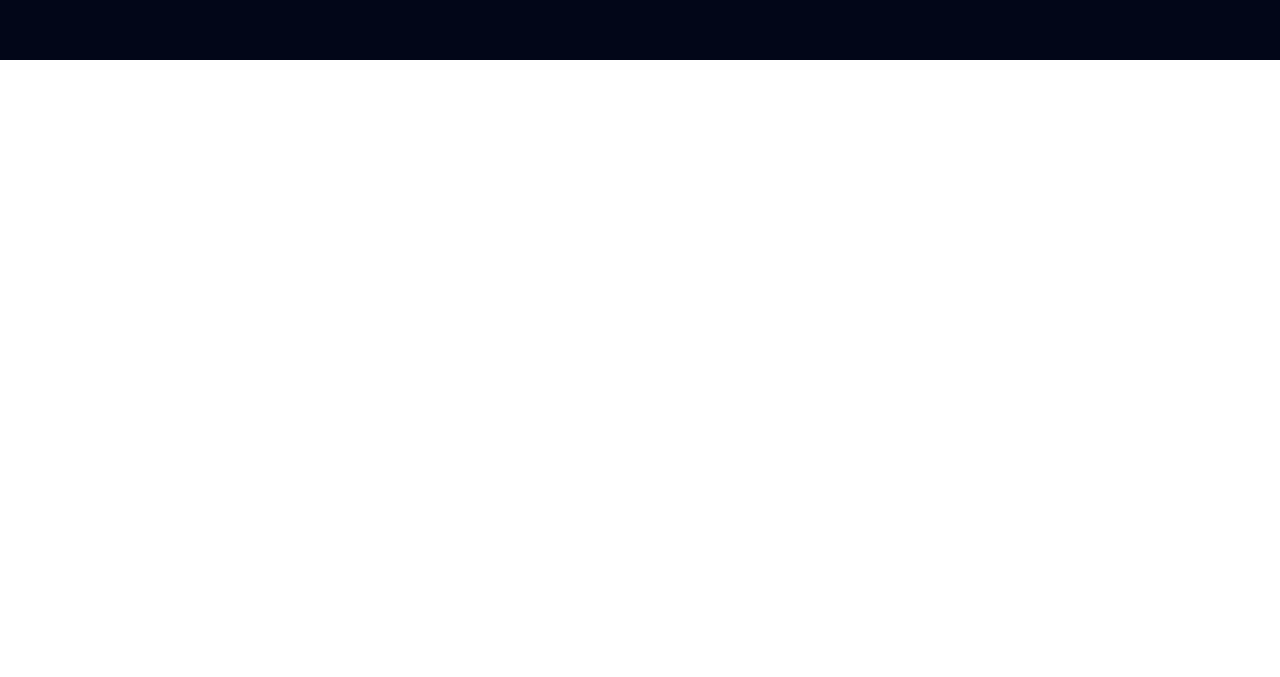
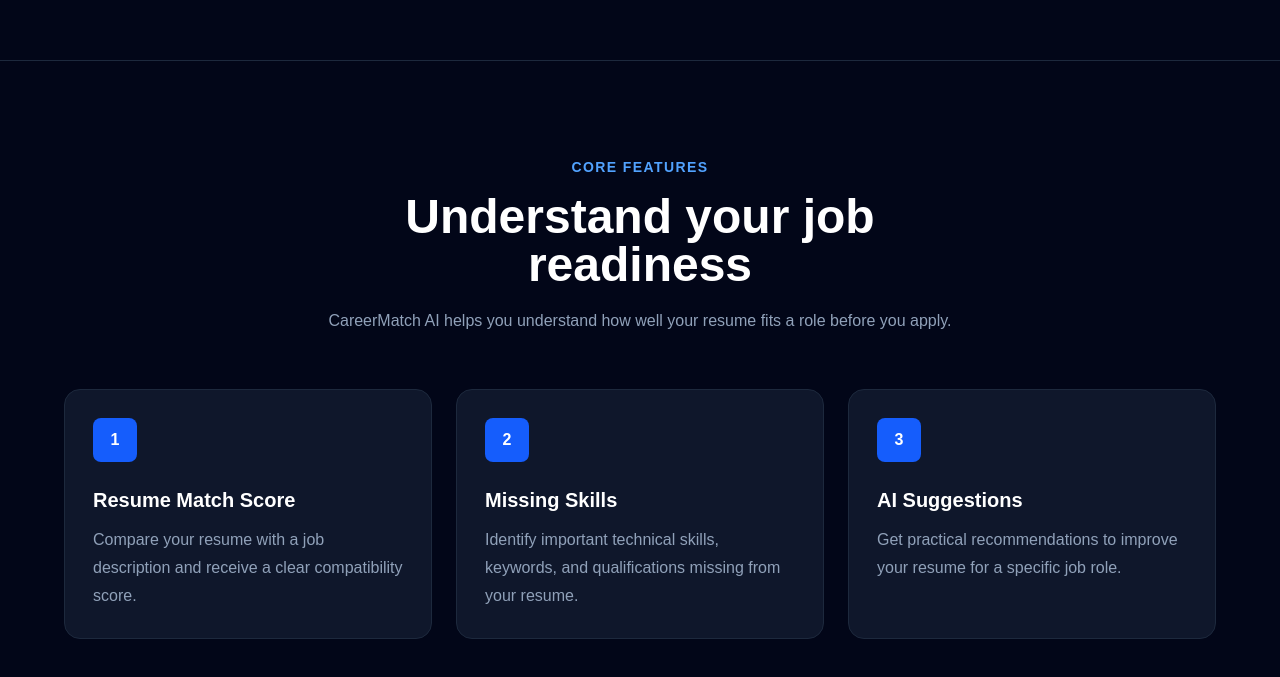
Before and after one commit to Harigovindbn/career-match-ai, a Next.js app: page / in a window 1280 px wide. Shown: the part 813-1490 px from the top of the page. Before the commit the page ends 873 px from the top, so only its background shows below. Built offline with nearby package versions, Linux system fonts and the light colour scheme.

Commit message:
feat: add landing page features section

```diff
--- a/app/page.tsx
+++ b/app/page.tsx
@@ -1,3 +1,4 @@
+import Features from "@/components/landing/Features";
 import Hero from "@/components/landing/Hero";
 import Navbar from "@/components/layout/Navbar";
 
@@ -5,8 +6,10 @@ export default function Home() {
   return (
     <>
       <Navbar />
+
       <main>
         <Hero />
+        <Features />
       </main>
     </>
   );
--- /dev/null
+++ b/components/landing/Features.tsx
@@ -0,0 +1,62 @@
+const features = [
+  {
+    title: "Resume Match Score",
+    description:
+      "Compare your resume with a job description and receive a clear compatibility score.",
+  },
+  {
+    title: "Missing Skills",
+    description:
+      "Identify important technical skills, keywords, and qualifications missing from your resume.",
+  },
+  {
+    title: "AI Suggestions",
+    description:
+      "Get practical recommendations to improve your resume for a specific job role.",
+  },
+];
+
+export default function Features() {
+  return (
+    <section
+      id="features"
+      className="border-t border-slate-800 bg-slate-950 px-6 py-24 text-white"
+    >
+      <div className="mx-auto max-w-6xl">
+        <div className="mx-auto max-w-2xl text-center">
+          <p className="text-sm font-semibold uppercase tracking-widest text-blue-400">
+            Core Features
+          </p>
+
+          <h2 className="mt-4 text-3xl font-bold sm:text-5xl">
+            Understand your job readiness
+          </h2>
+
+          <p className="mt-5 text-slate-400">
+            CareerMatch AI helps you understand how well your resume fits a
+            role before you apply.
+          </p>
+        </div>
+
+        <div className="mt-14 grid gap-6 md:grid-cols-3">
+          {features.map((feature, index) => (
+            <article
+              key={feature.title}
+              className="rounded-2xl border border-slate-800 bg-slate-900 p-7"
+            >
+              <div className="flex h-11 w-11 items-center justify-center rounded-lg bg-blue-600 font-bold">
+                {index + 1}
+              </div>
+
+              <h3 className="mt-6 text-xl font-semibold">{feature.title}</h3>
+
+              <p className="mt-3 leading-7 text-slate-400">
+                {feature.description}
+              </p>
+            </article>
+          ))}
+        </div>
+      </div>
+    </section>
+  );
+}
```
